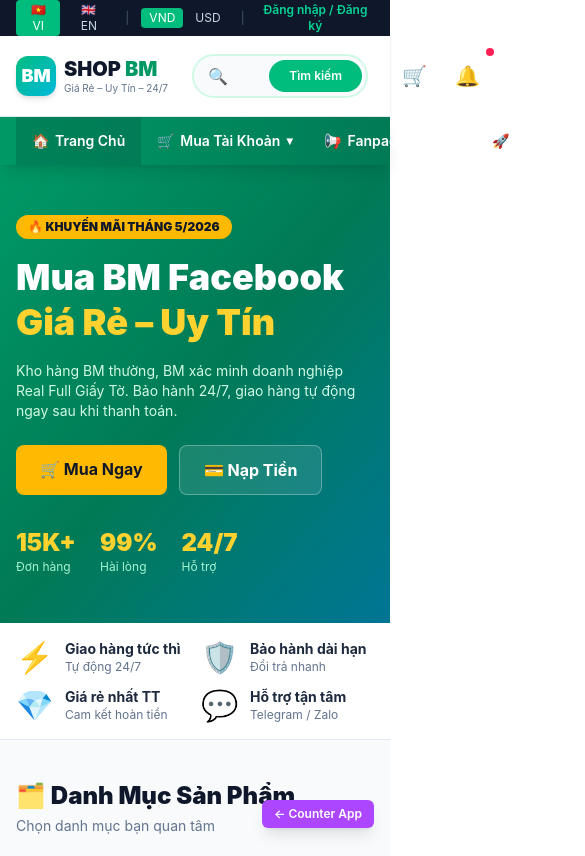
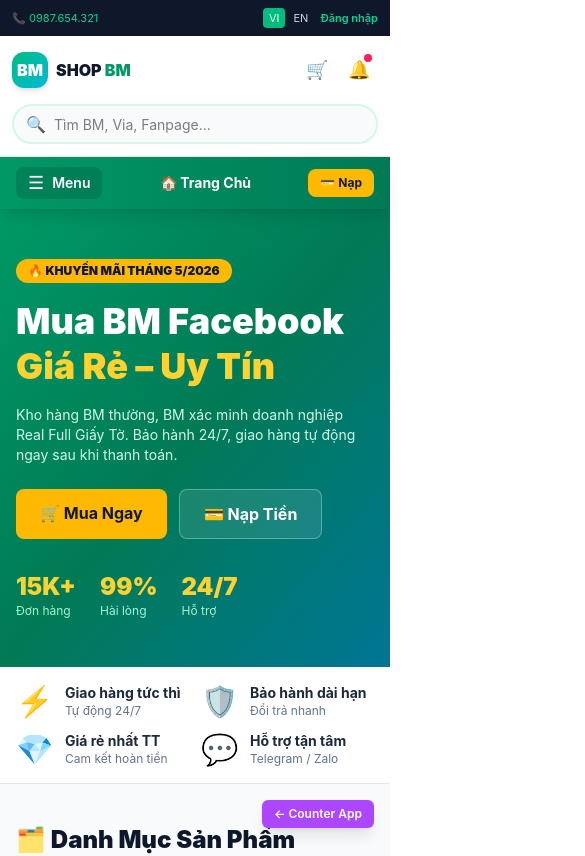
Before and after one commit to QuangVinh32/redux-reactjs, a React (Vite) app: page /shop in a window 390 px wide. Shown: the top 856 px of the page, 585 px wide, since content can reach past the window. Built offline with nearby package versions, Linux system fonts and the light colour scheme.

Commit message:
fix reponsive

```diff
--- a/src/component/shop/Header.tsx
+++ b/src/component/shop/Header.tsx
@@ -9,65 +9,99 @@
 
   return (
     <header className="bg-white border-b border-slate-200 shadow-sm">
-      <div className="max-w-7xl mx-auto px-4 py-4 flex items-center gap-6">
+      <div className="max-w-7xl mx-auto px-3 sm:px-4 py-3 md:py-4">
+        {/* Row 1: Logo + search (md+) + actions */}
+        <div className="flex items-center gap-3 md:gap-6">
           {/* Logo */}
           <Link to="/shop" className="flex items-center gap-2 shrink-0">
-          <div className="w-10 h-10 rounded-xl bg-gradient-to-br from-emerald-500 to-cyan-500 flex items-center justify-center text-white font-black text-lg shadow-md">
+            <div className="w-9 h-9 md:w-10 md:h-10 rounded-xl bg-gradient-to-br from-emerald-500 to-cyan-500 flex items-center justify-center text-white font-black text-base md:text-lg shadow-md">
               BM
             </div>
             <div>
-            <div className="text-xl font-black text-slate-900 leading-tight">
+              <div className="text-base md:text-xl font-black text-slate-900 leading-tight whitespace-nowrap">
                 SHOP <span className="text-emerald-600">BM</span>
               </div>
-            <div className="text-[10px] text-slate-500 leading-tight">
+              <div className="hidden md:block text-[10px] text-slate-500 leading-tight">
                 Giá Rẻ – Uy Tín – 24/7
               </div>
             </div>
           </Link>
 
-        {/* Search */}
-        <div className="flex-1 max-w-2xl">
-          <div className="relative">
-            <input
-              type="text"
+          {/* Search - desktop (md+) inline */}
+          <div className="hidden md:block flex-1 max-w-2xl">
+            <SearchInput
               value={searchQuery}
-              onChange={(e) => dispatch(setSearch(e.target.value))}
-              placeholder="Tìm kiếm tài khoản BM, Via, Fanpage..."
-              className="w-full h-11 pl-11 pr-32 rounded-full border-2 border-emerald-100 focus:border-emerald-400 outline-none text-sm bg-slate-50 focus:bg-white transition-colors"
+              onChange={(v) => dispatch(setSearch(v))}
+              showButton
             />
-            <span className="absolute left-4 top-1/2 -translate-y-1/2 text-slate-400">
-              🔍
-            </span>
-            <button className="absolute right-1.5 top-1.5 h-8 px-5 rounded-full bg-emerald-500 hover:bg-emerald-600 text-white text-xs font-semibold transition-colors">
-              Tìm kiếm
-            </button>
-          </div>
           </div>
 
           {/* Right actions */}
-        <div className="flex items-center gap-2">
+          <div className="flex items-center gap-1 md:gap-2 ml-auto">
             <Link
               to="/shop/recharge"
-            className="hidden md:flex items-center gap-2 px-4 py-2 rounded-lg bg-amber-50 hover:bg-amber-100 text-amber-700 text-sm font-semibold transition-colors"
+              className="hidden md:flex items-center gap-2 px-4 py-2 rounded-lg bg-amber-50 hover:bg-amber-100 text-amber-700 text-sm font-semibold transition-colors whitespace-nowrap"
             >
               💳 Nạp tiền
             </Link>
 
-          <button className="relative p-2.5 rounded-lg hover:bg-slate-100 transition-colors">
-            <span className="text-xl">🛒</span>
+            <button className="relative p-2 md:p-2.5 rounded-lg hover:bg-slate-100 transition-colors">
+              <span className="text-lg md:text-xl">🛒</span>
               {cartCount > 0 && (
-              <span className="absolute -top-1 -right-1 w-5 h-5 bg-rose-500 text-white text-[10px] font-bold rounded-full flex items-center justify-center">
+                <span className="absolute -top-0.5 -right-0.5 md:-top-1 md:-right-1 min-w-[18px] h-[18px] px-1 bg-rose-500 text-white text-[10px] font-bold rounded-full flex items-center justify-center">
                   {cartCount}
                 </span>
               )}
             </button>
 
-          <button className="relative p-2.5 rounded-lg hover:bg-slate-100 transition-colors">
-            <span className="text-xl">🔔</span>
-            <span className="absolute -top-1 -right-1 w-2 h-2 bg-rose-500 rounded-full"></span>
+            <button className="relative p-2 md:p-2.5 rounded-lg hover:bg-slate-100 transition-colors">
+              <span className="text-lg md:text-xl">🔔</span>
+              <span className="absolute top-1.5 right-1.5 md:top-2 md:right-2 w-2 h-2 bg-rose-500 rounded-full"></span>
             </button>
+          </div>
+        </div>
+
+        {/* Row 2: Search - mobile only */}
+        <div className="md:hidden mt-3">
+          <SearchInput
+            value={searchQuery}
+            onChange={(v) => dispatch(setSearch(v))}
+            showButton={false}
+          />
         </div>
       </div>
     </header>
   );
 }
+
+function SearchInput({
+  value,
+  onChange,
+  showButton,
+}: {
+  value: string;
+  onChange: (v: string) => void;
+  showButton: boolean;
+}) {
+  return (
+    <div className="relative">
+      <input
+        type="text"
+        value={value}
+        onChange={(e) => onChange(e.target.value)}
+        placeholder="Tìm BM, Via, Fanpage..."
+        className={`w-full h-10 md:h-11 pl-10 md:pl-11 ${
+          showButton ? "pr-32" : "pr-4"
+        } rounded-full border-2 border-emerald-100 focus:border-emerald-400 outline-none text-sm bg-slate-50 focus:bg-white transition-colors`}
+      />
+      <span className="absolute left-3.5 md:left-4 top-1/2 -translate-y-1/2 text-slate-400">
+        🔍
+      </span>
+      {showButton && (
+        <button className="absolute right-1.5 top-1.5 h-8 px-5 rounded-full bg-emerald-500 hover:bg-emerald-600 text-white text-xs font-semibold transition-colors">
+          Tìm kiếm
+        </button>
+      )}
+    </div>
+  );
+}
--- a/src/component/shop/NavBar.tsx
+++ b/src/component/shop/NavBar.tsx
@@ -5,6 +5,7 @@
 export default function NavBar() {
   const location = useLocation();
   const [openMenu, setOpenMenu] = useState<string | null>(null);
+  const [mobileOpen, setMobileOpen] = useState(false);
 
   const isActive = (path: string) => {
     const base = path.split("?")[0];
@@ -12,11 +13,93 @@
     return location.pathname.startsWith(base);
   };
 
+  const closeMobile = () => setMobileOpen(false);
+
   return (
     <nav className="bg-gradient-to-r from-emerald-600 to-emerald-700 text-white shadow-lg sticky top-0 z-40">
       <div className="max-w-7xl mx-auto px-4">
-        <div className="flex items-center justify-between">
-          {/* Main nav */}
+        {/* ==== Mobile bar (< lg) ==== */}
+        <div className="lg:hidden flex items-center justify-between py-2.5">
+          <button
+            onClick={() => setMobileOpen((o) => !o)}
+            className="flex items-center gap-2 px-3 py-1.5 rounded-lg bg-emerald-800/40 hover:bg-emerald-800/60 transition-colors"
+            aria-label="Toggle menu"
+          >
+            <span className="text-lg leading-none">{mobileOpen ? "✕" : "☰"}</span>
+            <span className="text-sm font-semibold">Menu</span>
+          </button>
+          <Link to="/shop" className="text-sm font-bold whitespace-nowrap">
+            🏠 Trang Chủ
+          </Link>
+          <Link
+            to="/shop/recharge"
+            className="px-3 py-1.5 rounded-lg bg-amber-400 text-slate-900 text-xs font-bold whitespace-nowrap"
+          >
+            💳 Nạp
+          </Link>
+        </div>
+
+        {/* ==== Mobile drawer ==== */}
+        {mobileOpen && (
+          <div className="lg:hidden border-t border-emerald-500/40 py-3 max-h-[70vh] overflow-y-auto">
+            <ul className="space-y-1">
+              {mainNav.map((item) => (
+                <li key={item.label}>
+                  <Link
+                    to={item.path}
+                    onClick={closeMobile}
+                    className={`block px-3 py-2.5 rounded-lg text-sm font-semibold transition-colors ${
+                      isActive(item.path)
+                        ? "bg-emerald-800/50"
+                        : "hover:bg-emerald-800/30"
+                    }`}
+                  >
+                    {item.icon && <span className="mr-2">{item.icon}</span>}
+                    {item.label}
+                  </Link>
+                  {item.children && (
+                    <ul className="ml-5 mt-1 mb-2 border-l-2 border-emerald-500/30 pl-3 space-y-1">
+                      {item.children.map((sub) => (
+                        <li key={sub.label}>
+                          <Link
+                            to={sub.path}
+                            onClick={closeMobile}
+                            className="block px-3 py-1.5 text-xs text-emerald-100 hover:bg-emerald-800/30 rounded transition-colors"
+                          >
+                            • {sub.label}
+                          </Link>
+                        </li>
+                      ))}
+                    </ul>
+                  )}
+                </li>
+              ))}
+            </ul>
+
+            <div className="border-t border-emerald-500/30 mt-3 pt-3">
+              <div className="text-[10px] uppercase tracking-wider text-emerald-200 px-3 mb-1">
+                Khác
+              </div>
+              <ul className="space-y-0.5">
+                {subNav.map((item) => (
+                  <li key={item.label}>
+                    <Link
+                      to={item.path}
+                      onClick={closeMobile}
+                      className="block px-3 py-2 text-xs hover:bg-emerald-800/30 rounded transition-colors"
+                    >
+                      {item.icon && <span className="mr-1.5">{item.icon}</span>}
+                      {item.label}
+                    </Link>
+                  </li>
+                ))}
+              </ul>
+            </div>
+          </div>
+        )}
+
+        {/* ==== Desktop bar (>= lg) ==== */}
+        <div className="hidden lg:flex items-center justify-between">
           <ul className="flex items-center">
             {mainNav.map((item) => (
               <li
@@ -27,7 +110,7 @@
               >
                 <Link
                   to={item.path}
-                  className={`flex items-center gap-1.5 px-4 py-3.5 text-sm font-semibold whitespace-nowrap transition-colors ${
+                  className={`flex items-center gap-1.5 px-3 xl:px-4 py-3.5 text-sm font-semibold whitespace-nowrap transition-colors ${
                     isActive(item.path)
                       ? "bg-emerald-800/40"
                       : "hover:bg-emerald-800/30"
@@ -56,8 +139,8 @@
             ))}
           </ul>
 
-          {/* Sub nav (right side) */}
-          <ul className="hidden lg:flex items-center text-xs">
+          {/* Sub nav - chỉ hiện ở xl trở lên để khỏi chen */}
+          <ul className="hidden xl:flex items-center text-xs">
             {subNav.map((item) => (
               <li key={item.label}>
                 <Link
--- a/src/component/shop/TopBar.tsx
+++ b/src/component/shop/TopBar.tsx
@@ -8,61 +8,96 @@
     useSelector((s: any) => s.shop);
 
   return (
-    <div className="bg-slate-900 text-slate-300 text-xs">
-      <div className="max-w-7xl mx-auto px-4 h-9 flex items-center justify-between">
-        <div className="flex items-center gap-4">
-          <span className="hidden md:inline">
-            Hotline: <span className="text-emerald-400 font-semibold">0987.654.321</span>
+    <div className="bg-slate-900 text-slate-300 text-[11px] md:text-xs">
+      <div className="max-w-7xl mx-auto px-3 sm:px-4 h-9 flex items-center justify-between gap-2">
+        {/* Left - hide hotline section on small */}
+        <div className="hidden md:flex items-center gap-4 min-w-0">
+          <span className="whitespace-nowrap">
+            Hotline:{" "}
+            <span className="text-emerald-400 font-semibold">0987.654.321</span>
           </span>
-          <span className="hidden md:inline text-slate-500">|</span>
-          <span className="hidden md:inline">Hỗ trợ 24/7</span>
+          <span className="text-slate-500">|</span>
+          <span className="whitespace-nowrap">Hỗ trợ 24/7</span>
         </div>
 
-        <div className="flex items-center gap-3">
-          <div className="flex items-center gap-1">
+        {/* Mobile fallback left - status */}
+        <div className="md:hidden flex items-center min-w-0">
+          {isLoggedIn ? (
+            <span className="text-emerald-400 font-semibold truncate">
+              💰 {formatVnd(balance)}
+            </span>
+          ) : (
+            <span className="text-emerald-400 truncate">📞 0987.654.321</span>
+          )}
+        </div>
+
+        {/* Right */}
+        <div className="flex items-center gap-1.5 sm:gap-2 md:gap-3 shrink-0">
+          {/* Lang */}
+          <div className="flex items-center gap-0.5 sm:gap-1">
             <button
               onClick={() => dispatch(setLanguage("vi"))}
-              className={`px-2 py-0.5 rounded ${language === "vi" ? "bg-emerald-500 text-white" : "hover:text-white"}`}
+              className={`px-1.5 sm:px-2 py-0.5 rounded ${
+                language === "vi"
+                  ? "bg-emerald-500 text-white"
+                  : "hover:text-white"
+              }`}
             >
-              🇻🇳 VI
+              VI
             </button>
             <button
               onClick={() => dispatch(setLanguage("en"))}
-              className={`px-2 py-0.5 rounded ${language === "en" ? "bg-emerald-500 text-white" : "hover:text-white"}`}
+              className={`px-1.5 sm:px-2 py-0.5 rounded ${
+                language === "en"
+                  ? "bg-emerald-500 text-white"
+                  : "hover:text-white"
+              }`}
             >
-              🇬🇧 EN
+              EN
             </button>
           </div>
 
-          <span className="text-slate-600">|</span>
+          <span className="hidden sm:inline text-slate-600">|</span>
 
-          <div className="flex items-center gap-1">
+          {/* Currency - hidden on very small */}
+          <div className="hidden sm:flex items-center gap-1">
             <button
               onClick={() => dispatch(setCurrency("VND"))}
-              className={`px-2 py-0.5 rounded ${currency === "VND" ? "bg-emerald-500 text-white" : "hover:text-white"}`}
+              className={`px-2 py-0.5 rounded ${
+                currency === "VND"
+                  ? "bg-emerald-500 text-white"
+                  : "hover:text-white"
+              }`}
             >
               VND
             </button>
             <button
               onClick={() => dispatch(setCurrency("USD"))}
-              className={`px-2 py-0.5 rounded ${currency === "USD" ? "bg-emerald-500 text-white" : "hover:text-white"}`}
+              className={`px-2 py-0.5 rounded ${
+                currency === "USD"
+                  ? "bg-emerald-500 text-white"
+                  : "hover:text-white"
+              }`}
             >
               USD
             </button>
           </div>
 
-          <span className="text-slate-600">|</span>
+          <span className="hidden sm:inline text-slate-600">|</span>
 
+          {/* User */}
           {isLoggedIn ? (
-            <div className="flex items-center gap-3">
-              <span>👤 {username}</span>
-              <span className="text-emerald-400">
+            <div className="flex items-center gap-2 md:gap-3">
+              <span className="hidden md:inline">👤 {username}</span>
+              <span className="hidden md:inline text-emerald-400">
                 Số Dư: <b>{formatVnd(balance)}</b>
               </span>
-              <span className="text-amber-400">Giảm: {discountPercent}%</span>
+              <span className="hidden lg:inline text-amber-400">
+                Giảm: {discountPercent}%
+              </span>
               <button
                 onClick={() => dispatch(logout())}
-                className="hover:text-white"
+                className="hover:text-white whitespace-nowrap"
               >
                 Đăng xuất
               </button>
@@ -72,9 +107,10 @@
               onClick={() =>
                 dispatch(login({ username: "demo_user", balance: 250000 }))
               }
-              className="text-emerald-400 hover:text-emerald-300 font-semibold"
+              className="text-emerald-400 hover:text-emerald-300 font-semibold whitespace-nowrap"
             >
-              Đăng nhập / Đăng ký
+              <span className="hidden sm:inline">Đăng nhập / Đăng ký</span>
+              <span className="sm:hidden">Đăng nhập</span>
             </button>
           )}
         </div>
```
Lines whose indentation alone changed are shown as unchanged.
